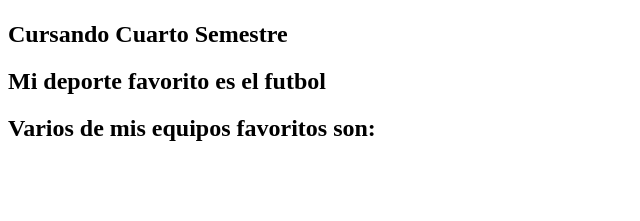
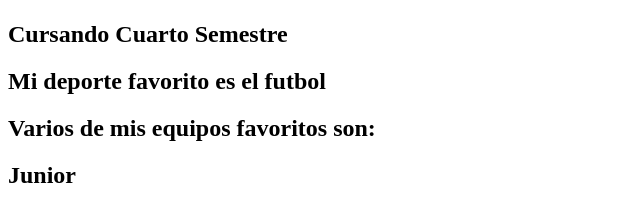
Before and after one commit to Gabriel0529/RUBRICA-BP, a plain HTML site: page index.html in a window 1280 px wide. Shown: the part 59-280 px from the top of the page, without its empty margins (0-640 px from the left). Drawn offline with Linux system fonts and the light colour scheme.

Commit message:
sixth commit

```diff
--- a/index.html
+++ b/index.html
@@ -11,5 +11,6 @@
     <h2>Cursando Cuarto Semestre</h2>
     <h2>Mi deporte favorito es el futbol</h2>
     <h2>Varios de mis equipos favoritos son: </h2>
+    <h2>Junior</h2>
 </body>
 </html>
```
